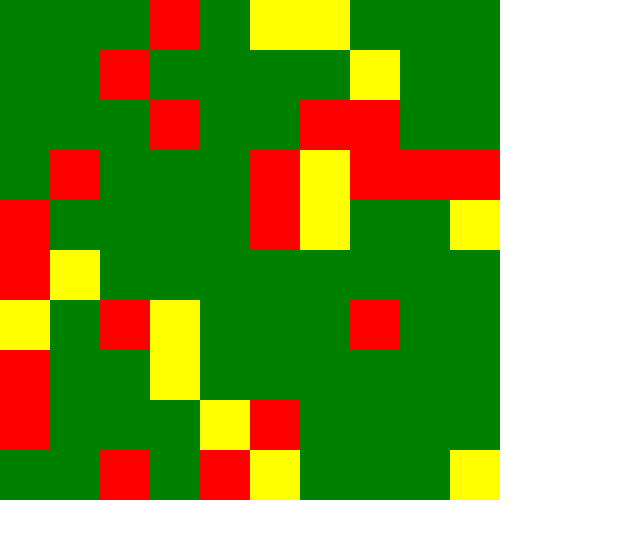
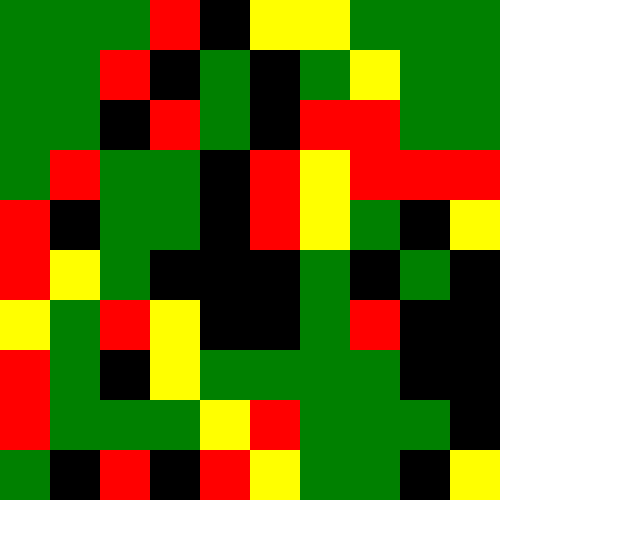
Before and after one commit to objarni/wildfire, a React (Create React App) app: page / in a window 1280 px wide. Shown: the top 538 px of the page, without its empty margins (0-640 px from the left). Built offline with nearby package versions, Linux system fonts and the light colour scheme.

Commit message:
render ashes

```diff
--- a/src/App.tsx
+++ b/src/App.tsx
@@ -57,8 +57,10 @@ export default App
 
 export function gridFromField(field: number[][]): Cell[][] {
     const heatToColor = (heat: number): Cell => {
+        if (heat === 0)
+            return {color: 'black'}
         if (heat < 6)
-            return {color: 'green'};
+            return {color: 'green'}
         return {color: heat % 2 === 1 ? 'red' : 'yellow'}
     }
     return field.map(row => row.map(heatToColor))
--- a/src/types.ts
+++ b/src/types.ts
@@ -1,3 +1,3 @@
 export type Cell = {
-    color: 'green' | 'red' | 'yellow'
+    color: 'green' | 'red' | 'yellow' | 'black'
 }
```
Also changed, not shown: test/sim-test.ts (+2 -2 lines).
